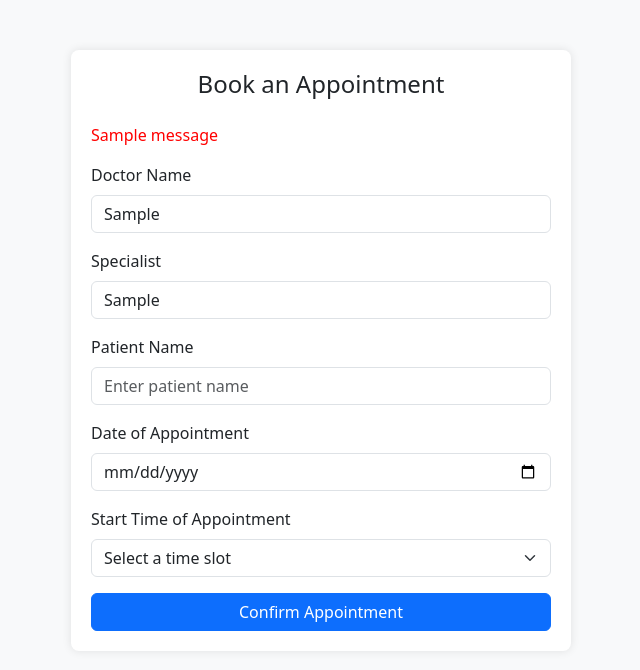
After one commit to purusoth93/Dynamic_SignUp, a Django app: page /account/book/1 in a window 1280 px wide. The commit adds this page. Shown: the top 670 px of the page, without its empty margins (319-959 px from the left). Run offline with Django 5.2, Linux system fonts and the light colour scheme; tables that the repository leaves empty hold one stand-in row (values such as "Sample post"); one stand-in notice (Sample message) is shown.

Commit message:
Update Booking
task 3

```diff
--- a/account/models.py
+++ b/account/models.py
@@ -12,6 +12,7 @@ class doctor(models.Model):
     city=models.CharField(max_length=15)
     state=models.CharField(max_length=15)
     pincode=models.IntegerField()
+    spec=models.CharField(max_length=15,blank=True,null=True)
 
 class patient(models.Model):
     first_name=models.CharField(max_length=20)
@@ -32,3 +33,11 @@ class blogs(models.Model):
     summary=models.TextField(null=True,blank=True)
     content=models.TextField(blank=True,null=True)
     draft=models.BooleanField(default=False)
+
+class booking(models.Model):
+    doc_name=models.CharField(max_length=30)
+    pat_name=models.CharField(max_length=30)
+    spec=models.CharField(max_length=30)
+    book_date=models.CharField(max_length=20)
+    start_time=models.CharField(max_length=10)
+    end_time=models.CharField(max_length=10)
--- a/account/urls.py
+++ b/account/urls.py
@@ -5,5 +5,6 @@ urlpatterns = [
     path('patient',views.pat_sign,name='patient'),
     path('doc_login',views.doc_login,name='doc_login'),
     path('pat_login',views.pat_login,name='pat_login'),
-    path('blog_form',views.blog_list,name='blog_form')
+    path('blog_form',views.blog_list,name='blog_form'),
+    path('book/<int:id>',views.book,name='book')
 ]
--- a/account/views.py
+++ b/account/views.py
@@ -1,8 +1,15 @@
-from django.shortcuts import render, redirect
+from django.shortcuts import render, redirect, get_object_or_404
 from django.contrib import messages
-from django.contrib.auth.hashers import make_password
-from .models import doctor, patient,blogs
-from django.contrib.auth.hashers import check_password
+from django.contrib.auth.hashers import make_password, check_password
+from .models import doctor, patient, blogs, booking
+from googleapiclient.discovery import build
+from google.oauth2 import service_account
+import datetime
+
+# Google Calendar API Setup
+SCOPES = ['https://www.googleapis.com/auth/calendar']
+SERVICE_ACCOUNT_FILE = 'service-account.json'  # Ensure this file is in the project root
+CALENDAR_ID = 'dd31f36e3b86035cce4d29041198fe71e814095c42863c876ca43cf3b500ed84@group.calendar.google.com'  # Replace with your Calendar ID
 
 def doc_sign(request):
     if request.method == 'POST':
@@ -136,7 +143,8 @@ def pat_login(request):
                 request.session['patient_id'] = user.id
                 request.session['patient_name'] = user.username  # Store doctor's name in session
                 bl=blogs.objects.filter(draft=False).all()
-                return render(request,'blog.html',{'obj':user,'name':'patient','blogs':bl})
+                d1=doctor.objects.all()
+                return render(request,'blog.html',{'obj':user,'name':'patient','blogs':bl,'doctors':d1})
             else:
                 messages.info(request, 'Invalid credentials')
                 return render(request, 'login.html', {'name': 'patient'})
@@ -162,3 +170,79 @@ def blog_list(request):
         return redirect('blog_form')
     else:
         return render(request,'blog_form.html')
+
+def create_calendar_event(doc_name, pat_name, date, start_time, end_time, spec):
+    """Create an event in Google Calendar."""
+    creds = service_account.Credentials.from_service_account_file(
+        SERVICE_ACCOUNT_FILE, scopes=SCOPES)
+    service = build('calendar', 'v3', credentials=creds)
+
+    event = {
+        'summary': f'Appointment with Dr. {doc_name}',
+        'description': f'Patient: {pat_name}\nSpecialization: {spec}',
+        'start': {
+            'dateTime': f'{date}T{start_time}',
+            'timeZone': 'Asia/Kolkata',
+        },
+        'end': {
+            'dateTime': f'{date}T{end_time}',
+            'timeZone': 'Asia/Kolkata',
+        },
+    }
+
+    try:
+        event_response = service.events().insert(calendarId=CALENDAR_ID, body=event).execute()
+        print(f"DEBUG: Event created successfully: {event_response}")
+    except Exception as e:
+        print(f"ERROR: Failed to create event - {e}")
+
+def book(request, id):
+    """Handle booking of an appointment."""
+    if request.method == "POST":
+        doc_name = request.POST['doctor']
+        pat_name = request.POST['patient']
+        spec = request.POST['specialist']
+        date = request.POST['date']
+        start_time = request.POST['time'].strip()
+
+        try:
+            # Convert start_time (12-hour format with AM/PM) to 24-hour format
+            start_time_obj = datetime.datetime.strptime(start_time, "%I:%M %p")
+            end_time_obj = start_time_obj + datetime.timedelta(minutes=45)
+
+            # Format to Google Calendar's required format (HH:MM:SS)
+            start_time_formatted = start_time_obj.strftime("%H:%M:%S")
+            end_time_formatted = end_time_obj.strftime("%H:%M:%S")
+
+            # Save appointment in database
+            appoint = booking(
+                doc_name=doc_name,
+                pat_name=pat_name,
+                spec=spec,
+                book_date=date,
+                start_time=start_time_formatted,
+                end_time=end_time_formatted
+            )
+            appoint.save()
+
+            # Add to Google Calendar
+            create_calendar_event(doc_name, pat_name, date, start_time_formatted, end_time_formatted, spec)
+
+            messages.success(request, 'Appointment booked and added to Google Calendar!')
+            return render(request, 'book_success.html', {
+                'doc_name': doc_name,
+                'pat_name': pat_name,
+                'spec': spec,
+                'date': date,
+                'start_time': start_time_formatted,
+                'end_time': end_time_formatted
+            })
+
+        except ValueError as e:
+            messages.error(request, f"Invalid time format: {e}")
+            print(f"ERROR: {e}")  # Debugging
+            return redirect('book', id=id)
+
+    else:
+        doc = get_object_or_404(doctor, id=id)
+        return render(request, 'book.html', {'doc': doc})
--- /dev/null
+++ b/templates/book.html
@@ -0,0 +1,77 @@
+<!DOCTYPE html>
+<html lang="en">
+<head>
+    <meta charset="UTF-8">
+    <meta name="viewport" content="width=device-width, initial-scale=1.0">
+    <title>Doctor Appointment Form</title>
+    <link href="https://cdn.jsdelivr.net/npm/bootstrap@5.3.0/dist/css/bootstrap.min.css" rel="stylesheet">
+    <style>
+        body {
+            background-color: #f8f9fa;
+        }
+        .container {
+            max-width: 500px;
+            margin-top: 50px;
+            padding: 20px;
+            background: white;
+            border-radius: 8px;
+            box-shadow: 0 0 10px rgba(0, 0, 0, 0.1);
+        }
+        .error{
+            color:red;
+        }
+    </style>
+</head>
+<body>
+    <div class="container">
+        <h4 class="text-center mb-4">Book an Appointment</h4>
+        <form method="post" action="{% url 'book' id=doc.id %}">
+            <div class="error">
+                {% for message in messages %}
+                      <p class='error'>{{message}}</p>
+                {% endfor %}
+            </div>
+            {% csrf_token %}
+            <div class="mb-3">
+                <label for="doctor-name" class="form-label">Doctor Name</label>
+                <input type="text" class="form-control" id="doctor-name" name="doctor" value="{{ doc.first_name }}" readonly>
+            </div>
+
+            <div class="mb-3">
+                <label for="specialist" class="form-label">Specialist</label>
+                <input type="text" class="form-control" id="specialist" name="specialist" value="{{ doc.spec }}" readonly>
+            </div>
+
+            <div class="mb-3">
+                <label for="pat-name" class="form-label">Patient Name</label>
+                <input type="text" class="form-control" id="pat-name" name="patient" placeholder="Enter patient name" required>
+            </div>
+
+            <div class="mb-3">
+                <label for="appointmentDate" class="form-label">Date of Appointment</label>
+                <input type="date" class="form-control" id="appointmentDate" name="date" required>
+            </div>
+
+            <div class="mb-3">
+                <label for="startTime" class="form-label">Start Time of Appointment</label>
+                <select class="form-select" id="startTime" name="time" required>
+                    <option selected disabled>Select a time slot</option>
+                        <option value="10:00 AM">10:00 AM</option>
+                        <option value="10:45 AM">10:45 AM</option>
+                        <option value="11:30 AM">11:30 AM</option>
+                        <option value="12:15 PM">12:15 PM</option>
+                        <option value="6:00 PM">6:00 PM</option>
+                        <option value="6:45 PM">6:45 PM</option>
+                        <option value="7:30 PM">7:30 PM</option>
+                        <option value="8:15 PM">8:15 PM</option>
+
+                </select>
+            </div>
+
+            <button type="submit" class="btn btn-primary w-100">Confirm Appointment</button>
+        </form>
+    </div>
+
+    <script src="https://cdn.jsdelivr.net/npm/bootstrap@5.3.0/dist/js/bootstrap.bundle.min.js"></script>
+</body>
+</html>
```
Also changed, not shown: templates/blog.html (+100 -0 lines), templates/book_success.html (added, +56 -0 lines), account/migrations/0007_booking_doctor_spec.py (added), account/migrations/0008_alter_booking_book_date.py (added), 1 other file.
